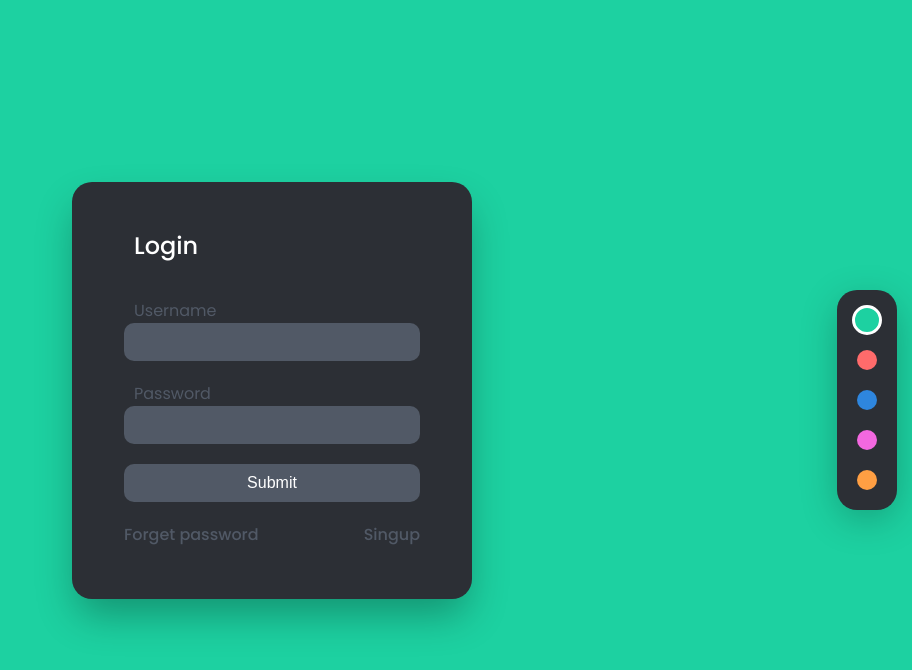
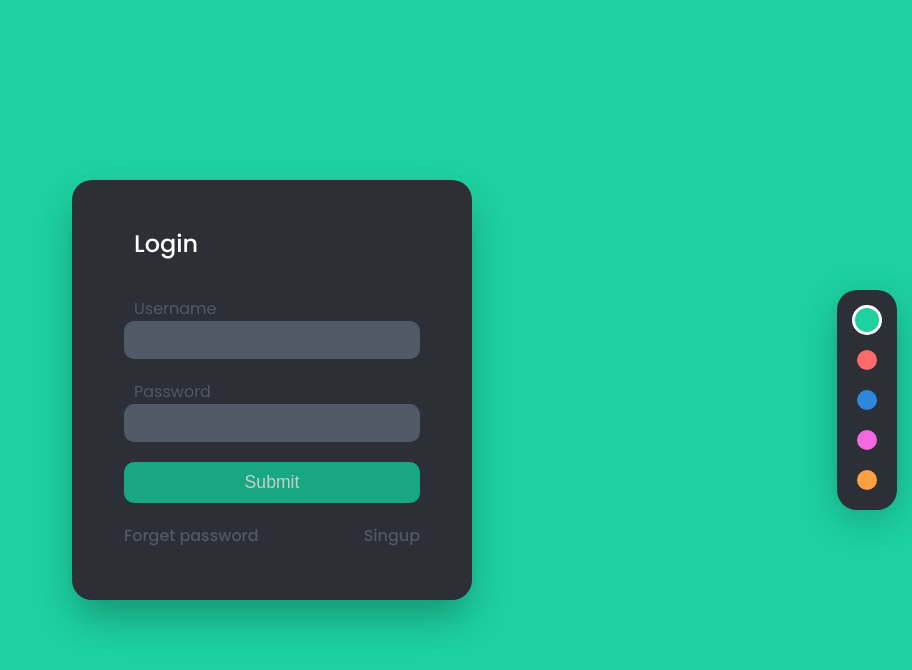
Before and after one commit to ChillCodeYT/Color-Changing-Animated-Login-Form, a plain HTML site: page index.html in a window 1280 px wide. In both pictures the pointer is over the input "Submit". Shown: the whole page, without its empty margins (368-1280 px from the left). Drawn offline with Linux system fonts and the light colour scheme.

Commit message:
Update style.css

```diff
--- a/style.css
+++ b/style.css
@@ -67,7 +67,7 @@ body {
     padding-left: 10px;
 }
 
-.login .inputBox btn-login {
+.login .inputBox #btn-login {
     border: none;
     background-color: #1dd1a1;
     color: #fff;
@@ -77,7 +77,7 @@ body {
     cursor: pointer;
 }
 
-.login .inputBox btn-login:hover {
+.login .inputBox #btn-login:hover {
     filter: brightness(80%);
 }
 
```
